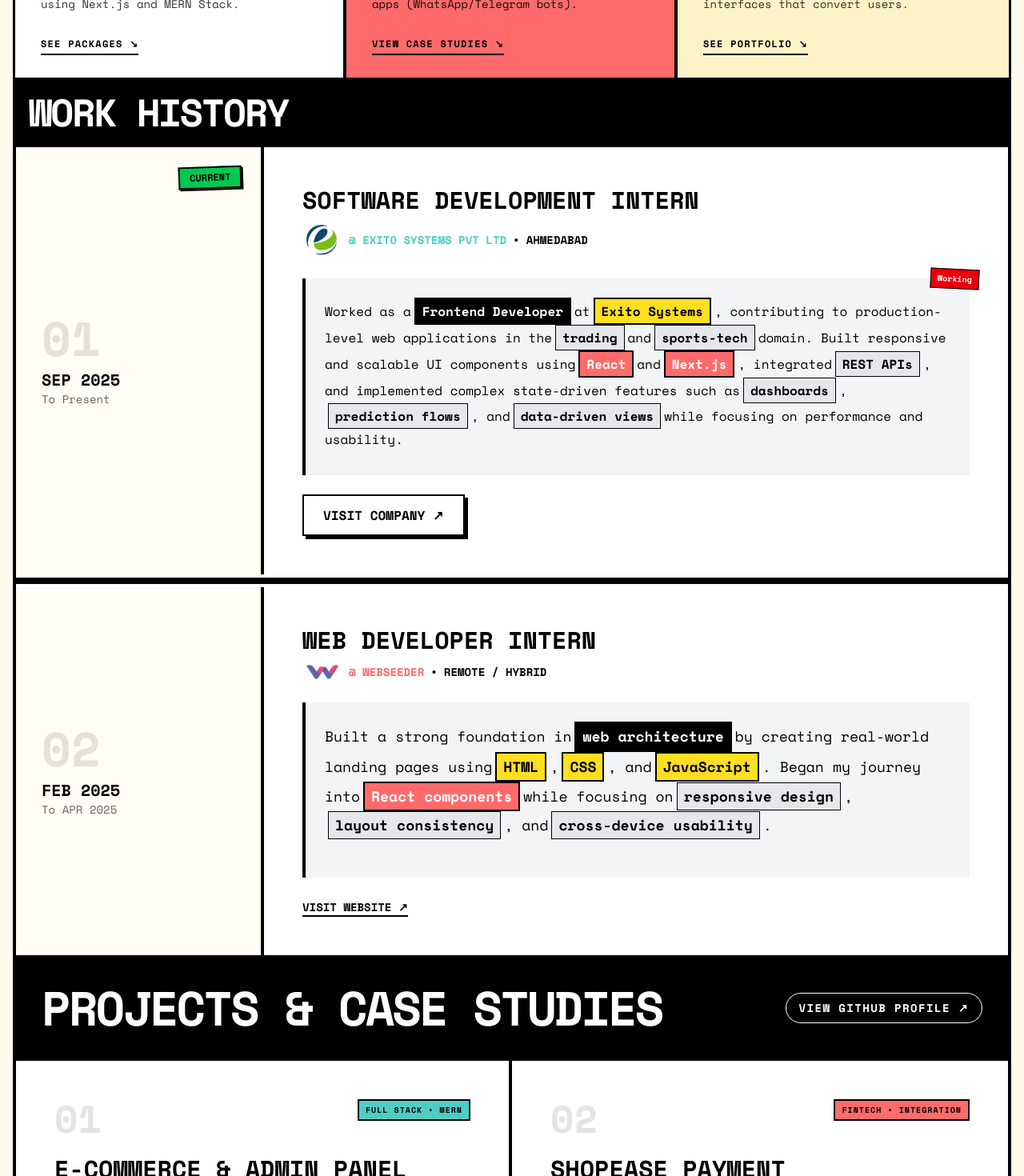
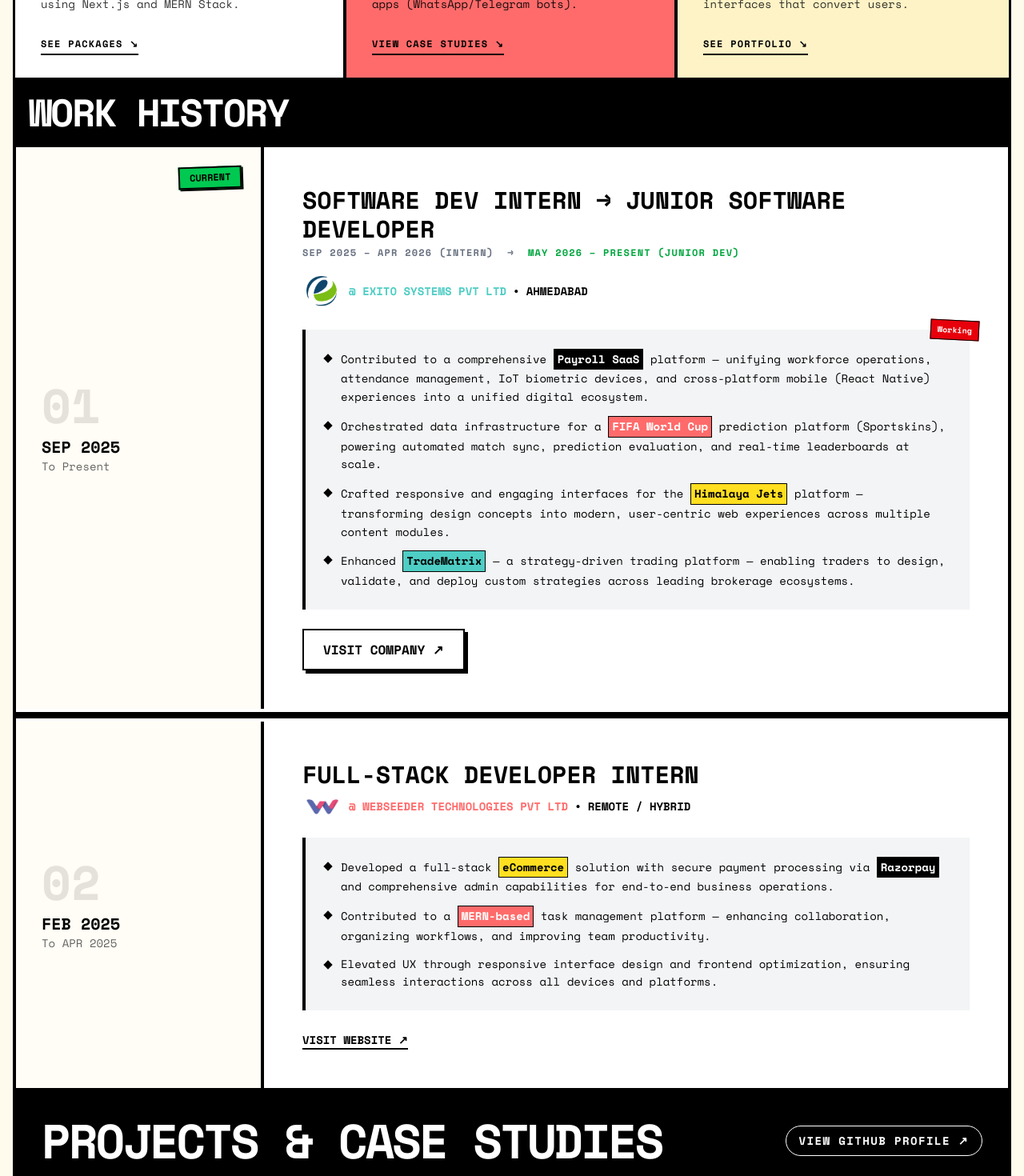
Before and after one commit to jayprajapati1904/Personal_Portfolio, a Next.js app: page / in a window 1280 px wide. Shown: the part 1330-2800 px from the top of the page at 80% size. Built offline with nearby package versions, Linux system fonts and the light colour scheme; no server answers.

Commit message:
feat: add Projects and Experience components to portfolio application

```diff
--- a/app/components/Experience.jsx
+++ b/app/components/Experience.jsx
@@ -32,9 +32,15 @@
 
         {/* RIGHT: Details (Span 9) */}
         <div className="lg:col-span-9 p-8 md:p-12 relative overflow-hidden group">
-          <h3 className="text-3xl font-black uppercase mb-2">
-            Software Development Intern
+          <h3 className="text-3xl font-black uppercase mb-1">
+            Software Dev Intern → Junior Software Developer
           </h3>
+          <p className="text-xs font-bold text-gray-500 mb-4 uppercase tracking-widest">
+            Sep 2025 – Apr 2026 (Intern) &nbsp;→&nbsp;{" "}
+            <span className="text-green-600">
+              May 2026 – Present (Junior Dev)
+            </span>
+          </p>
           <div className="flex flex-wrap gap-2 mb-6 text-sm font-bold items-center">
             <Image
               src="/exitoSystems.png"
@@ -53,49 +59,55 @@
               Working
             </div>
 
-            <p className="text-base font-medium leading-relaxed mb-2">
-              Worked as a
-              <span className="mx-1 px-2 py-[2px] bg-black text-white font-bold border-2 border-black inline-block">
-                Frontend Developer
+            <ul className="space-y-3 text-sm font-medium leading-relaxed">
+              <li className="flex items-start gap-3">
+                <span className="w-2 h-2 mt-2 bg-black shrink-0 rotate-45"></span>
+                <span>
+                  Contributed to a comprehensive{" "}
+                  <span className="px-1 py-[1px] bg-black text-white font-bold border border-black inline-block">
+                    Payroll SaaS
+                  </span>{" "}
+                  platform — unifying workforce operations, attendance
+                  management, IoT biometric devices, and cross-platform mobile
+                  (React Native) experiences into a unified digital ecosystem.
                 </span>
-              at
-              <span className="mx-1 px-2 py-[2px] bg-yellow-300 text-black font-bold border-2 border-black inline-block">
-                Exito Systems
+              </li>
+              <li className="flex items-start gap-3">
+                <span className="w-2 h-2 mt-2 bg-black shrink-0 rotate-45"></span>
+                <span>
+                  Orchestrated data infrastructure for a{" "}
+                  <span className="px-1 py-[1px] bg-[#ff6b6b] text-white font-bold border border-black inline-block">
+                    FIFA World Cup
+                  </span>{" "}
+                  prediction platform (Sportskins), powering automated match
+                  sync, prediction evaluation, and real-time leaderboards at
+                  scale.
                 </span>
-              , contributing to production-level web applications in the
-              <span className="mx-1 px-2 py-[2px] bg-gray-200 text-black font-semibold border border-black inline-block">
-                trading
+              </li>
+              <li className="flex items-start gap-3">
+                <span className="w-2 h-2 mt-2 bg-black shrink-0 rotate-45"></span>
+                <span>
+                  Crafted responsive and engaging interfaces for the{" "}
+                  <span className="px-1 py-[1px] bg-yellow-300 text-black font-bold border border-black inline-block">
+                    Himalaya Jets
+                  </span>{" "}
+                  platform — transforming design concepts into modern,
+                  user-centric web experiences across multiple content modules.
                 </span>
-              and
-              <span className="mx-1 px-2 py-[2px] bg-gray-200 text-black font-semibold border border-black inline-block">
-                sports-tech
+              </li>
+              <li className="flex items-start gap-3">
+                <span className="w-2 h-2 mt-2 bg-black shrink-0 rotate-45"></span>
+                <span>
+                  Enhanced{" "}
+                  <span className="px-1 py-[1px] bg-[#4ecdc4] text-black font-bold border border-black inline-block">
+                    TradeMatrix
+                  </span>{" "}
+                  — a strategy-driven trading platform — enabling traders to
+                  design, validate, and deploy custom strategies across leading
+                  brokerage ecosystems.
                 </span>
-              domain. Built responsive and scalable UI components using
-              <span className="mx-1 px-2 py-[2px] bg-[#ff6b6b] text-white font-bold border-2 border-black inline-block whitespace-nowrap">
-                React
-              </span>
-              and
-              <span className="mx-1 px-2 py-[2px] bg-[#ff6b6b] text-white font-bold border-2 border-black inline-block whitespace-nowrap">
-                Next.js
-              </span>
-              , integrated
-              <span className="mx-1 px-2 py-[2px] bg-gray-200 text-black font-semibold border border-black inline-block">
-                REST APIs
-              </span>
-              , and implemented complex state-driven features such as
-              <span className="mx-1 px-2 py-[2px] bg-gray-200 text-black font-semibold border border-black inline-block">
-                dashboards
-              </span>
-              ,
-              <span className="mx-1 px-2 py-[2px] bg-gray-200 text-black font-semibold border border-black inline-block">
-                prediction flows
-              </span>
-              , and
-              <span className="mx-1 px-2 py-[2px] bg-gray-200 text-black font-semibold border border-black inline-block">
-                data-driven views
-              </span>
-              while focusing on performance and usability.
-            </p>
+              </li>
+            </ul>
           </div>
 
           <Link
@@ -124,7 +136,7 @@
         {/* RIGHT: Details (Span 9) */}
         <div className="lg:col-span-9 p-8 md:p-12">
           <h3 className="text-3xl font-black uppercase mb-2">
-            Web Developer Intern
+            Full-Stack Developer Intern
           </h3>
           <div className="flex flex-wrap gap-2 mb-6 text-sm font-bold items-center">
             <Image
@@ -134,47 +146,50 @@
               height={50}
               className="border  bg-white p-1"
             />
-            <span className="text-[#ff6b6b]">@ WEBSEEDER</span>
+            <span className="text-[#ff6b6b]">
+              @ WEBSEEDER TECHNOLOGIES PVT LTD
+            </span>
             <span>•</span>
             <span>REMOTE / HYBRID</span>
           </div>
 
           <div className="bg-gray-100 p-6 border-l-4 border-black mb-6 relative">
-            <p className="text-lg font-medium leading-relaxed mb-6 ">
-              Built a strong foundation in
-              <span className="mx-1 px-2 py-[2px] bg-black text-white font-bold border-2 border-black inline-block">
-                web architecture
+            <ul className="space-y-3 text-sm font-medium leading-relaxed">
+              <li className="flex items-start gap-3">
+                <span className="w-2 h-2 mt-2 bg-black shrink-0 rotate-45"></span>
+                <span>
+                  Developed a full-stack{" "}
+                  <span className="px-1 py-[1px] bg-yellow-300 text-black font-bold border border-black inline-block">
+                    eCommerce
+                  </span>{" "}
+                  solution with secure payment processing via{" "}
+                  <span className="px-1 py-[1px] bg-black text-white font-bold border border-black inline-block">
+                    Razorpay
+                  </span>{" "}
+                  and comprehensive admin capabilities for end-to-end business
+                  operations.
                 </span>
-              by creating real-world landing pages using
-              <span className="mx-1 px-2 py-[2px] bg-yellow-300 text-black font-bold border-2 border-black inline-block whitespace-nowrap">
-                HTML
+              </li>
+              <li className="flex items-start gap-3">
+                <span className="w-2 h-2 mt-2 bg-black shrink-0 rotate-45"></span>
+                <span>
+                  Contributed to a{" "}
+                  <span className="px-1 py-[1px] bg-[#ff6b6b] text-white font-bold border border-black inline-block">
+                    MERN-based
+                  </span>{" "}
+                  task management platform — enhancing collaboration, organizing
+                  workflows, and improving team productivity.
                 </span>
-              ,
-              <span className="mx-1 px-2 py-[2px] bg-yellow-300 text-black font-bold border-2 border-black inline-block whitespace-nowrap">
-                CSS
+              </li>
+              <li className="flex items-start gap-3">
+                <span className="w-2 h-2 mt-2 bg-black shrink-0 rotate-45"></span>
+                <span>
+                  Elevated UX through responsive interface design and frontend
+                  optimization, ensuring seamless interactions across all
+                  devices and platforms.
                 </span>
-              , and
-              <span className="mx-1 px-2 py-[2px] bg-yellow-300 text-black font-bold border-2 border-black inline-block whitespace-nowrap">
-                JavaScript
-              </span>
-              . Began my journey into
-              <span className="mx-1 px-2 py-[2px] bg-[#ff6b6b] text-white font-bold border-2 border-black inline-block">
-                React components
-              </span>
-              while focusing on
-              <span className="mx-1 px-2 py-[2px] bg-gray-200 text-black font-semibold border border-black inline-block">
-                responsive design
-              </span>
-              ,
-              <span className="mx-1 px-2 py-[2px] bg-gray-200 text-black font-semibold border border-black inline-block">
-                layout consistency
-              </span>
-              , and
-              <span className="mx-1 px-2 py-[2px] bg-gray-200 text-black font-semibold border border-black inline-block">
-                cross-device usability
-              </span>
-              .
-            </p>
+              </li>
+            </ul>
           </div>
 
           <Link
--- a/app/components/Projects.jsx
+++ b/app/components/Projects.jsx
@@ -4,55 +4,107 @@
   const projects = [
     {
       id: "01",
+      title: "Payroll SaaS Platform",
+      category: "SAAS • HRMS",
+      description:
+        "Built a comprehensive HRMS & Payroll SaaS supporting employee management, attendance, leave workflows, payroll processing, and role-based administration. Integrated mobile apps, IoT biometric devices, remote attendance, and location-aware tracking for distributed teams. Automated salary calculations, overtime, deductions, and payslip generation.",
+      tech: ["Node.js", "Next.js", "React Native", "React.js", "PostgreSQL"],
+      links: {
+        demo: "#",
+        code: "https://github.com/jayprajapati1904",
+      },
+      color: "bg-[#4ecdc4]",
+    },
+    {
+      id: "02",
+      title: "Sportskins — FIFA Prediction",
+      category: "SPORTS-TECH • DATA",
+      description:
+        "Architected the backend and data infrastructure of a large-scale sports prediction platform supporting 1,000+ active users across FIFA World Cup & Premier League. Engineered resilient pipelines integrating the SportMonks API for automated match sync and result processing. Built scoring engines, leaderboards, and secure payment validation.",
+      tech: ["PHP", "Laravel", "React.js", "MySQL", "Sportsmonk API"],
+      links: {
+        demo: "#",
+        code: "https://github.com/jayprajapati1904",
+      },
+      color: "bg-[#ff6b6b]",
+    },
+    {
+      id: "03",
+      title: "Mahendra Ke Namkeen",
+      category: "ECOMMERCE • PRODUCTION",
+      description:
+        "Production-ready eCommerce platform combining intuitive customer UX with comprehensive admin controls. Implemented secure payment and identity workflows via Razorpay. Architected backend systems for order lifecycles, customer data, and operational analytics enabling sustainable business growth.",
+      tech: ["Next.js", "Node.js", "MongoDB", "Razorpay API"],
+      links: {
+        demo: "#",
+        code: "https://github.com/jayprajapati1904",
+      },
+      color: "bg-[#facc15]",
+    },
+    {
+      id: "04",
+      title: "Image Data Pipeline",
+      category: "DATA • AUTOMATION",
+      description:
+        "Automated image data collection pipeline ingesting large-scale datasets from the Pixabay API, orchestrating storage workflows across Google Drive and MongoDB. Engineered a scalable architecture managing 50,000+ image assets with metadata tracking. Built a monitoring dashboard to detect duplicates, validate integrity, and reconcile inconsistencies.",
+      tech: ["React.js", "Node.js", "Python", "Google Drive API", "MongoDB"],
+      links: {
+        demo: "#",
+        code: "https://github.com/jayprajapati1904",
+      },
+      color: "bg-white",
+    },
+    {
+      id: "05",
+      title: "Facebook Post AI Bot",
+      category: "AI • AUTOMATION",
+      description:
+        "AI-powered social media automation platform with a Streamlit interface, enabling users to transform simple topics into platform-ready content. Integrated OpenRouter LLMs and Facebook Graph API to automate content creation and publishing — eliminating manual effort with seamless end-to-end posting from ideation to publication.",
+      tech: ["Python", "Streamlit", "Meta API", "OpenRouter API"],
+      links: {
+        demo: "#",
+        code: "https://github.com/jayprajapati1904",
+      },
+      color: "bg-[#4ecdc4]",
+    },
+    {
+      id: "06",
       title: "E-Commerce & Admin Panel",
       category: "FULL STACK • MERN",
       description:
         "Built a full-featured e-commerce web application with separate User and Admin panels, secure authentication, and role-based access. Users can browse products and place orders, while the Admin dashboard provides complete control over products, users, and order management.",
-      tech: ["nextjs", "Node.js", "reactjs", "postgresql", "tailwind"],
+      tech: ["Next.js", "Node.js", "React.js", "PostgreSQL", "Tailwind"],
       links: {
         demo: "https://shahcreation.techorbitra.com/",
         code: "https://github.com/jayprajapati1904",
       },
-      color: "bg-[#4ecdc4]", // Teal
+      color: "bg-[#ff6b6b]",
     },
     {
-      id: "02",
-      title: "ShopEase Payment",
-      category: "FINTECH • INTEGRATION",
-      description:
-        "Built the ShopEase e-commerce platform with secure user authentication, cart and order management, and Razorpay payment integration. Implemented a safe checkout flow with payment verification, ensuring secure transactions, reliable order processing, and a smooth shopping experience.",
-      tech: ["Next.js", "Razorpay API", "Node.js", "Neon postgres", "Tailwind"],
-      links: {
-        demo: "https://shop-ease-eight-omega.vercel.app/",
-        code: "https://github.com/jayprajapati1904",
-      },
-      color: "bg-[#ff6b6b]", // Red
-    },
-    {
-      id: "03",
+      id: "07",
       title: "Real-Time Chat App",
       category: "SOCKET.IO • REALTIME",
       description:
         "Built a secure real-time chat application supporting private and group conversations using WebSocket-based communication. Implemented user authentication, end-to-end message flow, live typing indicators, and read receipts, with a clean and responsive UI designed using DaisyUI for a smooth messaging experience.",
-      tech: ["Socket.io", "Express", "React", "mongodb", "daisyui"],
+      tech: ["Socket.io", "Express", "React", "MongoDB", "DaisyUI"],
       links: {
         demo: "https://live-chat-app-nmmz.onrender.com",
         code: "https://github.com/jayprajapati1904",
       },
-      color: "bg-[#facc15]", // Yellow
+      color: "bg-[#facc15]",
     },
     {
-      id: "04",
+      id: "08",
       title: "DevBlog Platform",
       category: "CONTENT • CMS",
       description:
         "Built a technology-focused blogging platform where developers can publish articles and users can read, like, and comment on posts. The application includes a unified Admin and User panel for managing blogs, comments, and user interactions, delivering a clean, scalable, and engaging content-sharing experience.",
-      tech: ["Reactjs", "Node.js", "mongodb", "tailwind"],
+      tech: ["React.js", "Node.js", "MongoDB", "Tailwind"],
       links: {
         demo: "https://mern-project-mcwd.onrender.com/",
         code: "https://github.com/jayprajapati1904",
       },
-      color: "bg-white", // White
+      color: "bg-white",
     },
   ];
 
```
Lines whose indentation alone changed are shown as unchanged.
